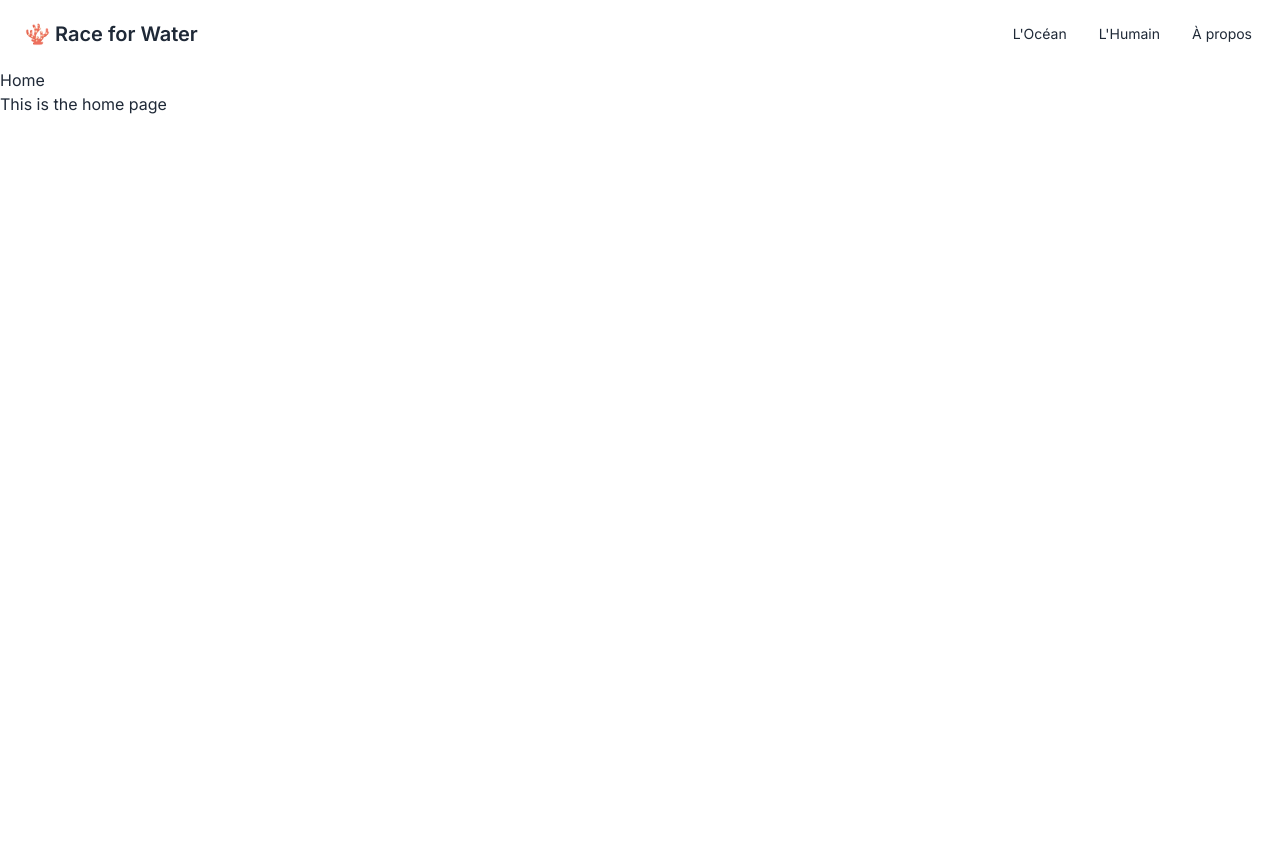
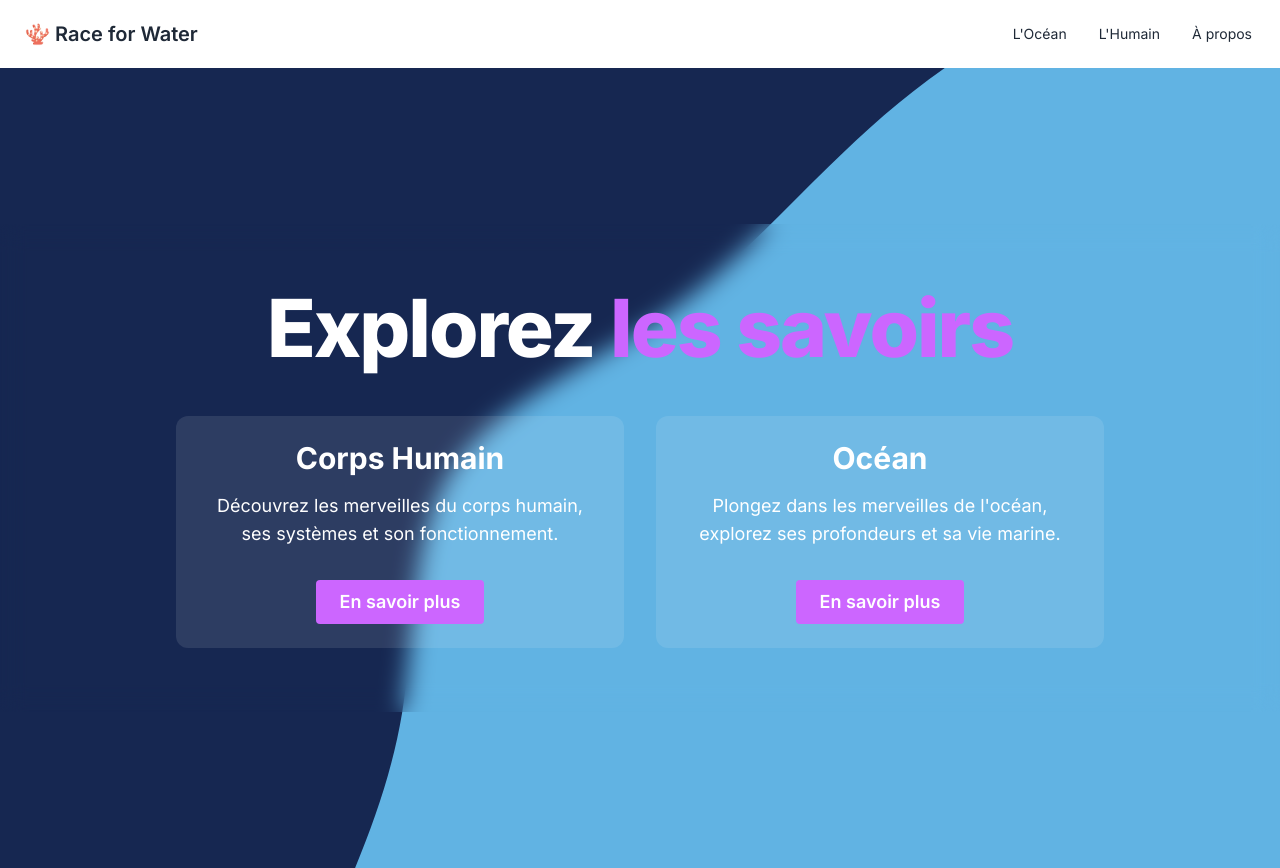
Before and after one commit to Sakusai/Nuit-info, a Next.js app: page / in a window 1280 px wide. Before the commit the page ends 800 px from the top, so only its background shows below. Built offline with nearby package versions, Linux system fonts and the light colour scheme.

Commit message:
la home page la suiii$

```diff
--- a/src/app/page.tsx
+++ b/src/app/page.tsx
@@ -1,8 +1,42 @@
+import Link from "next/link";
+
 export default function HomePage() {
   return (
-    <div>
-      <h1>Home</h1>
-      <p>This is the home page</p>
-    </div>
+    <main className="flex min-h-screen flex-col items-center justify-center bg-[url('/img/background.svg')] bg-cover bg-center text-white">
+      <div className="container flex flex-col items-center justify-center gap-12 px-4 py-16 backdrop-blur-md">
+        <h1 className="text-5xl font-extrabold tracking-tight text-white sm:text-[5rem]">
+          Explorez <span className="text-[hsl(280,100%,70%)]">les savoirs</span>
+        </h1>
+        <div className="grid grid-cols-1 gap-4 sm:grid-cols-2 md:gap-8">
+          {/* Section Corps Humain */}
+          <div className="flex max-w-md flex-col items-center gap-4 rounded-xl bg-white/10 p-6 text-center text-white hover:bg-white/20">
+            <h2 className="text-3xl font-bold">Corps Humain</h2>
+            <p className="text-lg">
+              Découvrez les merveilles du corps humain, ses systèmes et son fonctionnement.
+            </p>
+            <Link
+              href="/corps-humain"
+              className="mt-4 rounded bg-[hsl(280,100%,70%)] px-6 py-2 text-lg font-semibold text-white hover:bg-[hsl(280,80%,60%)]"
+            >
+              En savoir plus
+            </Link>
+          </div>
+
+          {/* Section Océan */}
+          <div className="flex max-w-md flex-col items-center gap-4 rounded-xl bg-white/10 p-6 text-center text-white hover:bg-white/20">
+            <h2 className="text-3xl font-bold">Océan</h2>
+            <p className="text-lg">
+              Plongez dans les merveilles de l'océan, explorez ses profondeurs et sa vie marine.
+            </p>
+            <Link
+              href="/ocean"
+              className="mt-4 rounded bg-[hsl(280,100%,70%)] px-6 py-2 text-lg font-semibold text-white hover:bg-[hsl(280,80%,60%)]"
+            >
+              En savoir plus
+            </Link>
+          </div>
+        </div>
+      </div>
+    </main>
   );
 }
```
